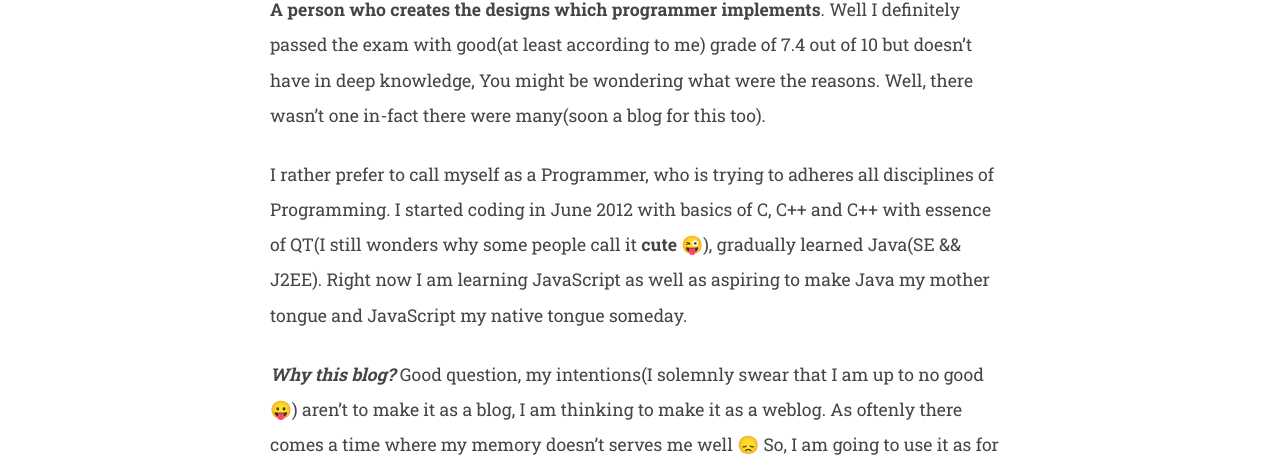
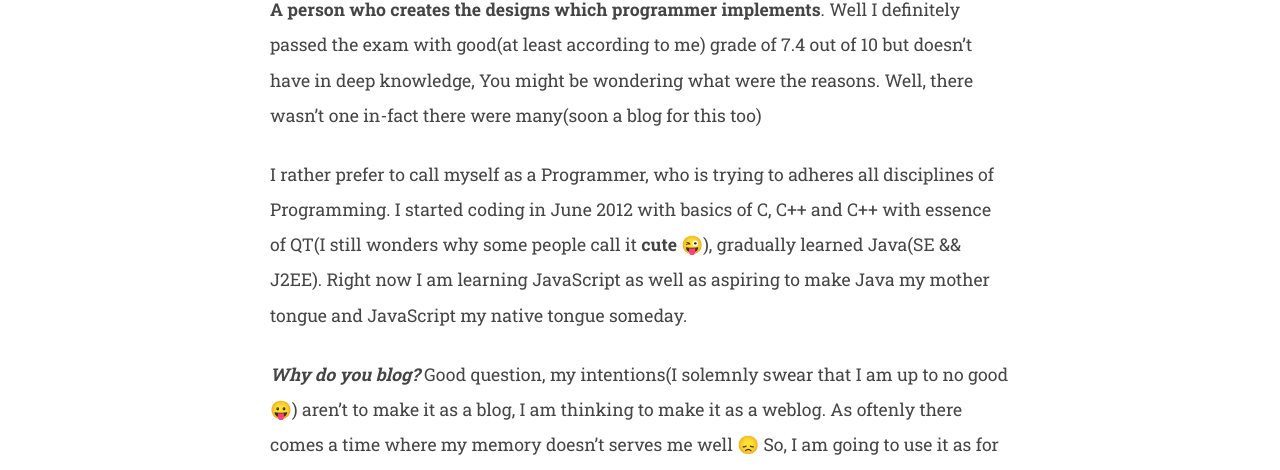
Before and after one commit to foxt7ot/blog, a Jekyll site: the page built from about-me/index.md, in a window 1280 px wide. Shown: the part 302-772 px from the top of the page. Built offline with Jekyll 4.4.1, drawn with Linux system fonts in a browser that asks for light colours; emoji names are drawn with the system emoji font.

Commit message:
Updated about me

```diff
--- a/about-me/index.md
+++ b/about-me/index.md
@@ -12,11 +12,11 @@ nav: true
 
 >"Jack of Programming Languages, Master of none"
 
-Greetings Humans, I'm Yaseen, I possess Software Engineering degree though I doesn't consider myself as a Software Engineer. As according to definition of Software Engineer: **A person who creates the designs which programmer implements**. Well I definitely passed the exam with good(at least according to me) grade of 7.4 out of 10 but doesn't have in deep knowledge, You might be wondering what were the reasons. Well, there wasn't one in-fact there were many(soon a blog for this too).
+Greetings Humans, I'm Yaseen, I possess Software Engineering degree though I doesn't consider myself as a Software Engineer. As according to definition of Software Engineer: **A person who creates the designs which programmer implements**. Well I definitely passed the exam with good(at least according to me) grade of 7.4 out of 10 but doesn't have in deep knowledge, You might be wondering what were the reasons. Well, there wasn't one in-fact there were many(soon a blog for this too)
 
  I rather prefer to call myself as a Programmer, who is trying to adheres all disciplines of Programming. I started coding in June 2012 with basics of C, C++ and C++ with essence of QT(I still wonders why some people call it __cute__ :stuck_out_tongue_winking_eye:), gradually learned Java(SE && J2EE). Right now I am learning JavaScript as well as aspiring to make Java my mother tongue and JavaScript my native tongue someday.
 
-***Why this blog?***
+***Why do you blog?***
 Good question, my intentions(I solemnly swear that I am up to no good :stuck_out_tongue:) aren't to make it as a blog, I am thinking to make it as a weblog. As oftenly there comes a time where my memory doesn't serves me well :disappointed: So, I am going to use it as for keeping logs or jotting down the details about what experiments/projects I did, things I tried to learn/failures etcetera. So bear with me as there is going to be a mishmash posts from varying topics. Though I am afraid this will going to scarce of readers but I'll try to keep a balance and maintain peace.
 
 ***Wanna little bit cozy with me, thou shall go forth***
```
